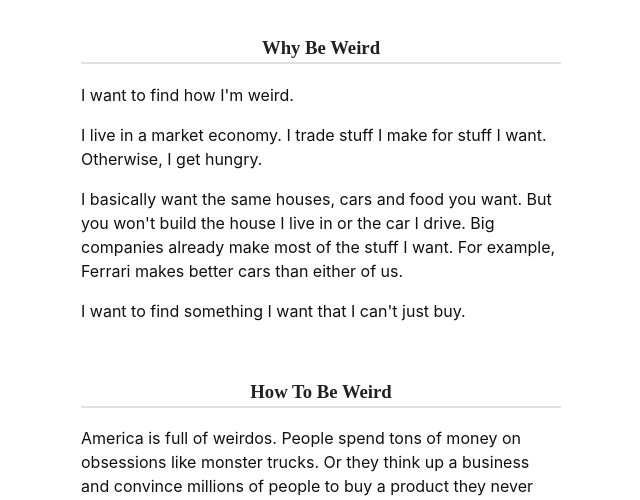
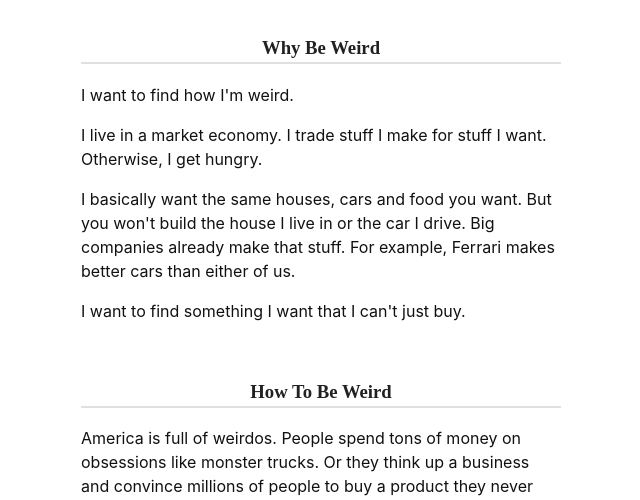
Before and after one commit to c-arthur-hill/questeng, a Django app: page /about in a window 1280 px wide. Shown: the part 351-851 px from the top of the page, without its empty margins (319-959 px from the left). Run offline with Django 3.2, Linux system fonts and the light colour scheme.

Commit message:
revised about page

```diff
--- a/questionengine/articles/templates/about.html
+++ b/questionengine/articles/templates/about.html
@@ -14,7 +14,7 @@
         <h3 class="align-center light-bottom-border">Why Be Weird</h3>
         <p>I want to find how I'm weird.</p>
         <p>I live in a market economy. I trade stuff I make for stuff I want. Otherwise, I get hungry.</p>
-        <p>I basically want the same houses, cars and food you want. But you won't build the house I live in or the car I drive. Big companies already make most of the stuff I want. For example, Ferrari makes better cars than either of us.</p>
+        <p>I basically want the same houses, cars and food you want. But you won't build the house I live in or the car I drive. Big companies already make that stuff. For example, Ferrari makes better cars than either of us.</p>
         <p>I want to find something I want that I can't just buy.</p>
     </div>
     <div class="padding-10">
```
